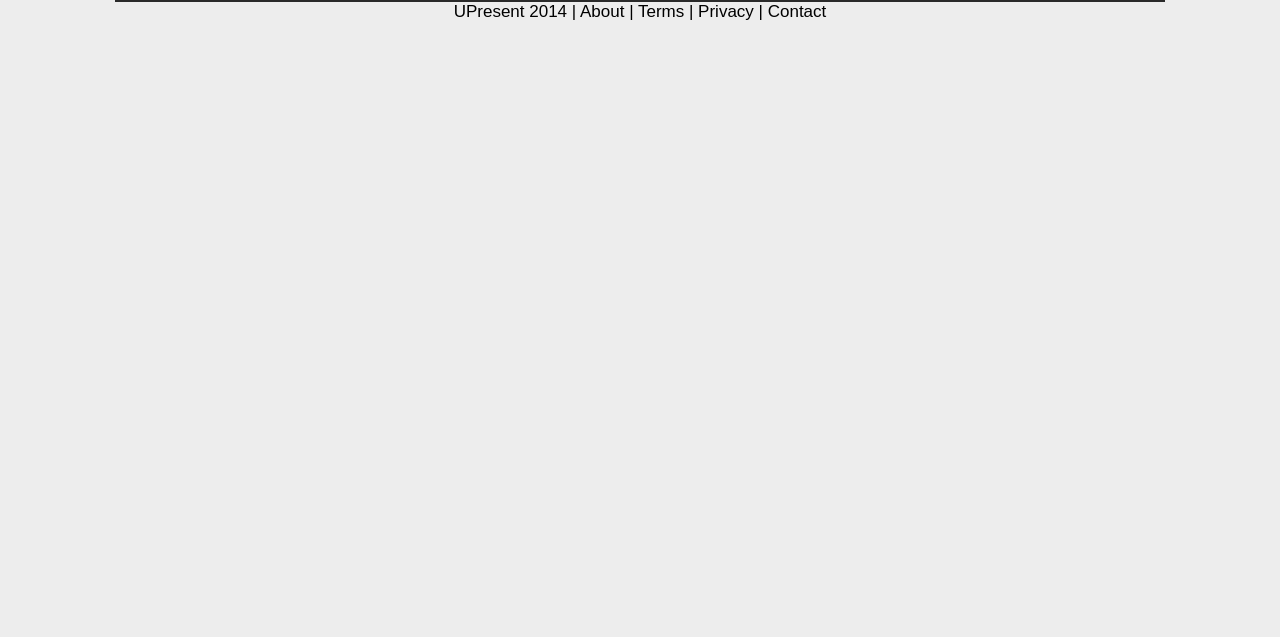
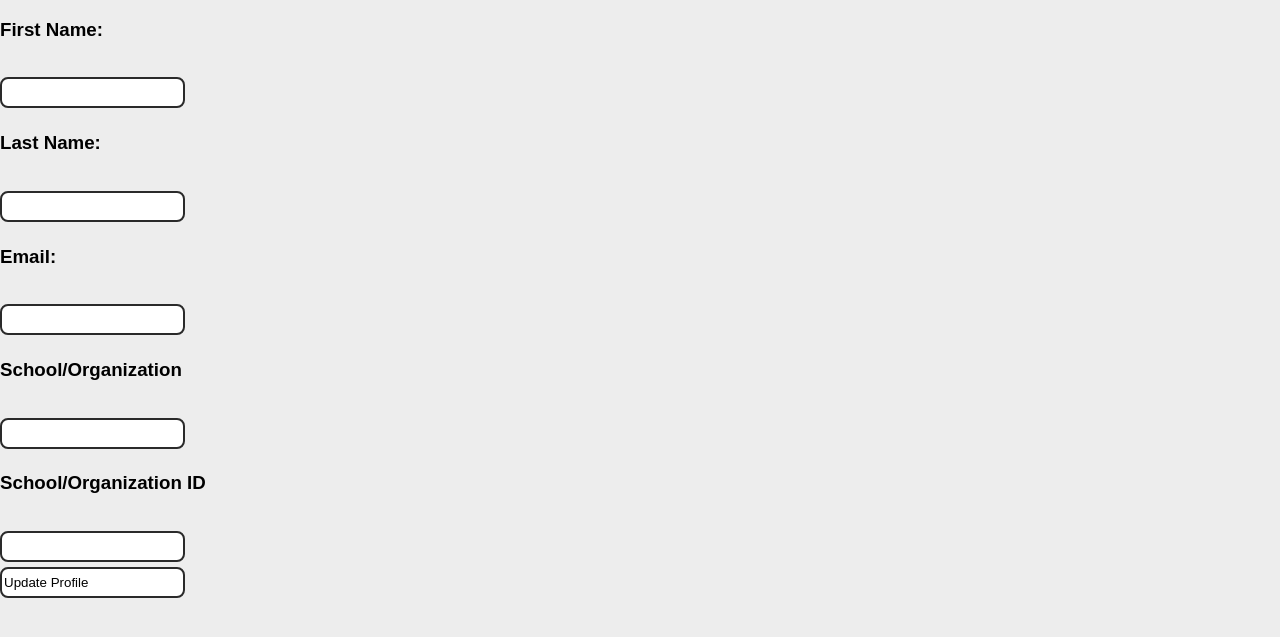
Before and after one commit to hcuri/Team5, a PHP site: page /user-profile.php in a window 1280 px wide. Shown: the top 637 px of the page. Run offline with PHP 8.4, Linux system fonts and the light colour scheme.

Commit message:
Added a form

```diff
--- a/user-profile.php
+++ b/user-profile.php
@@ -8,7 +8,22 @@
 	<title>UPresent -- User Profile</title>
 </head>
 <body>
+	<div id="profile">
+		<form name="profile">
+			<h3>First Name:</h3><br/>
+			<input type:"text" name="firstname"/><br/>
+			<h3>Last Name:</h3><br/>
+			<input type:"text" name="lastname"/><br/>
+			<h3>Email:</h3><br/>
+			<input type:"text" name="email"/><br/>
+			<h3>School/Organization</h3><br/>
+			<input type:"text" name="school/org"/><br/>
+			<h3>School/Organization ID</h3><br/>
+			<input type:"text" name="id"/><br/>
+			<input type:"submit" value="Update Profile"/>
+		</form>
+	</div>
 
-	<div id="footer">UPresent 2014 | About | Terms | Privacy | Contact </div>
+	<!--<div id="footer">UPresent 2014 | About | Terms | Privacy | Contact </div>-->
 </body>
 </html>
```
